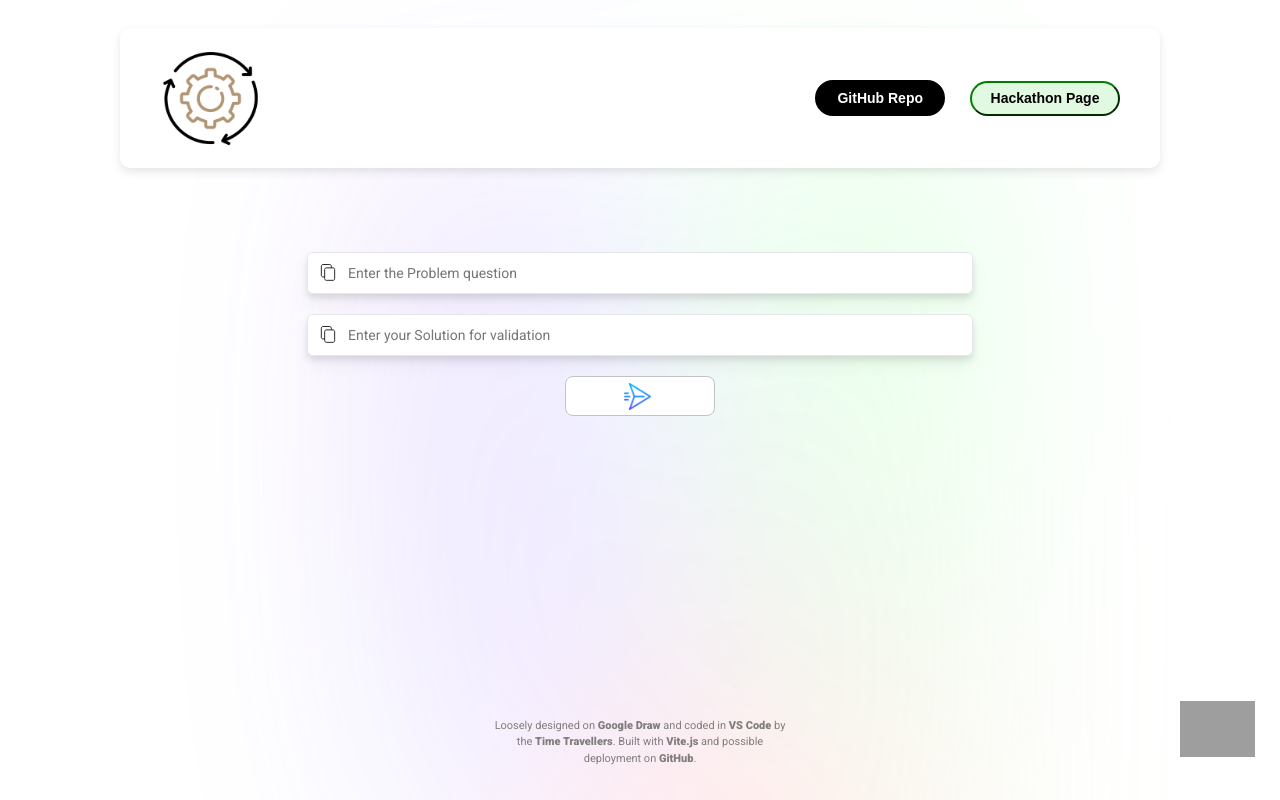
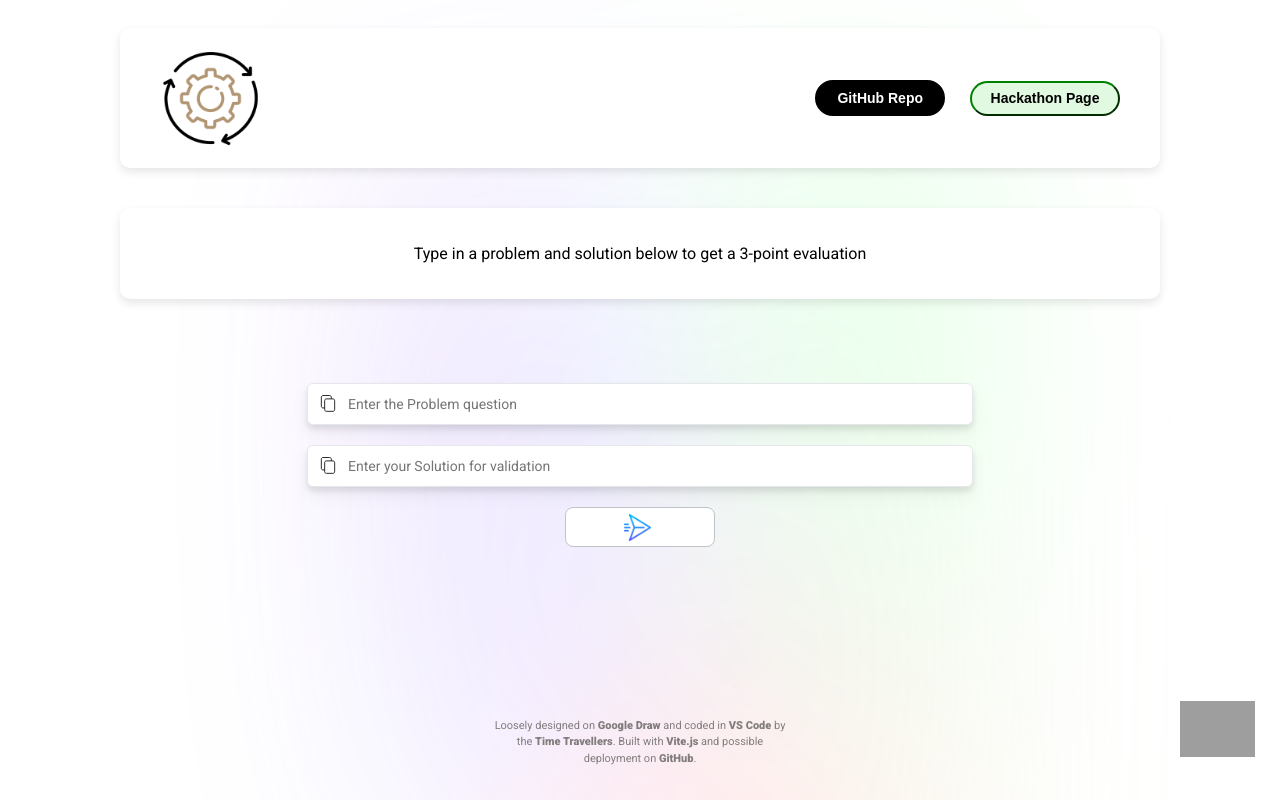
Before and after one commit to ThunderRoar/AI-EarthHack, a React (Vite) app in the folder frontend/: page / in a window 1280 px wide. Built offline with nearby package versions, Linux system fonts and the light colour scheme; grey boxes are pictures that could not be loaded.

Commit message:
description panel and auto fit box to width

```diff
--- a/frontend/src/App.jsx
+++ b/frontend/src/App.jsx
@@ -3,6 +3,7 @@ import './App.css'
 import EvalPanel from './components/EvalPanel';
 import InfoPanel from './components/InfoPanel';
 import Footer from './components/Footer';
+import DescPanel from './components/DescPanel';
 
 function App() {
   return (
@@ -13,6 +14,7 @@ function App() {
 
       <div className='app'>
         <InfoPanel/>
+        <DescPanel></DescPanel>
         <EvalPanel/>
         <Footer/>
       </div>
--- a/frontend/src/components/Box.css
+++ b/frontend/src/components/Box.css
@@ -1,4 +1,5 @@
 .box {
+    max-width: 90%;
     background-color: white;
     border-radius: 0.625em;
     box-shadow: 0em 0.25em 0.625em rgba(0, 0, 0, 0.1);
--- /dev/null
+++ b/frontend/src/components/DescPanel.css
@@ -0,0 +1,3 @@
+.descPanelP {
+    text-align: center;
+}
--- /dev/null
+++ b/frontend/src/components/DescPanel.jsx
@@ -0,0 +1,15 @@
+import React from 'react'
+import Box from './Box.jsx'
+import './DescPanel.css'
+
+const DescPanel = () =>{
+    return(
+        <Box>
+            <p class="descPanelP">
+                Type in a problem and solution below to get a 3-point evaluation
+            </p>
+        </Box>
+    )
+}
+
+export default DescPanel;
```
